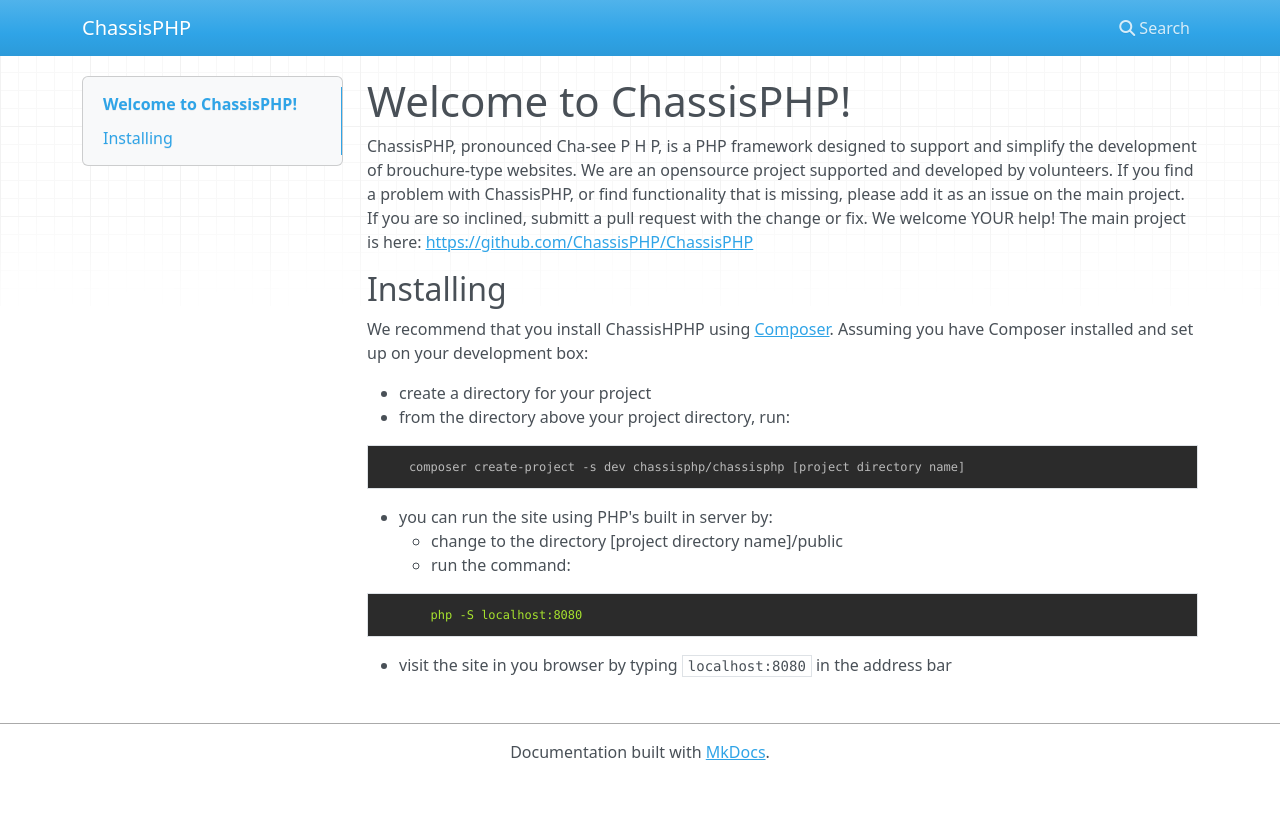
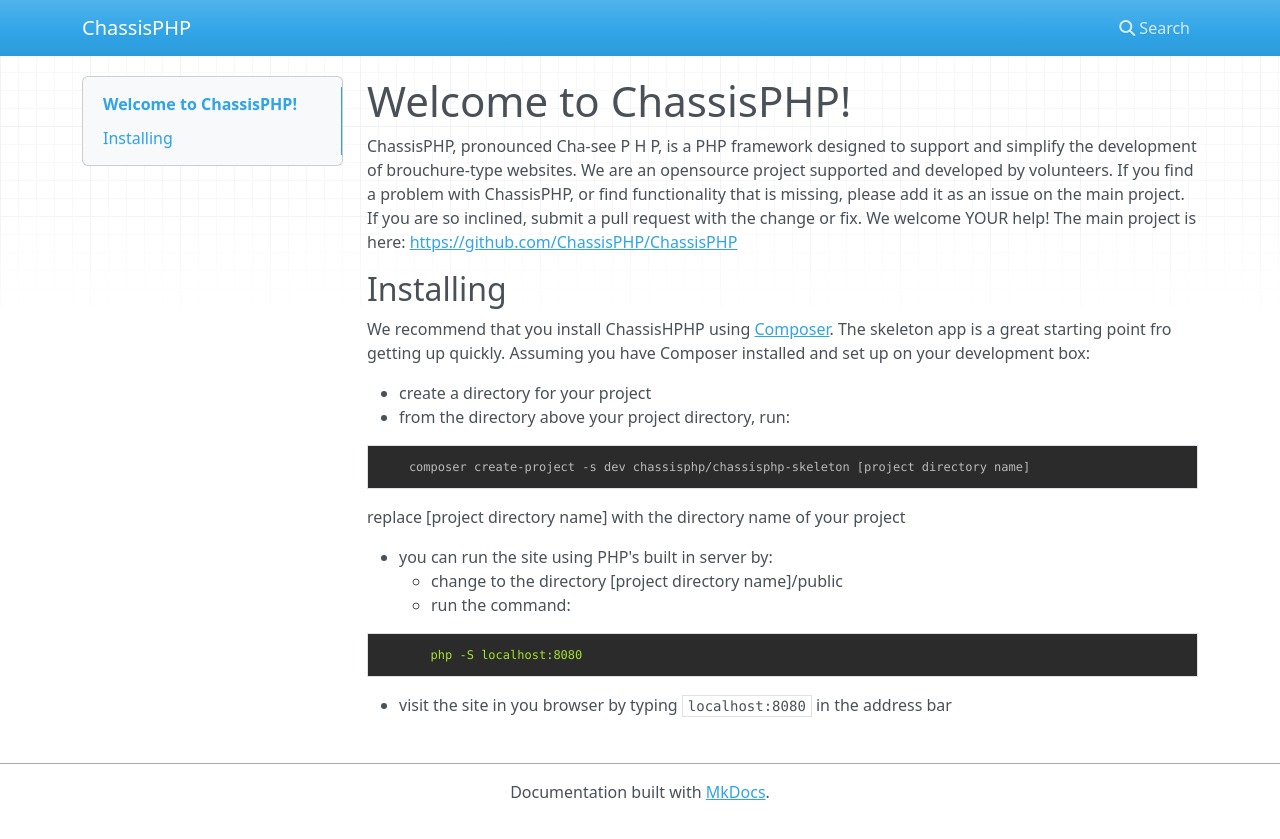
Before and after one commit to ChassisPHP/ChassisPHP-Website, an MkDocs documentation site: the page built from docs/index.md, in a window 1280 px wide. Shown: the top 839 px of the page. Built offline with MkDocs 1.6.1, drawn with Linux system fonts in a browser that asks for light colours; nearby versions of some CDN libraries.

Commit message:
change wording for skeleton use

````diff
--- a/docs/index.md
+++ b/docs/index.md
@@ -3,18 +3,20 @@
 ChassisPHP, pronounced Cha-see P H P, is a PHP framework designed to support and simplify the development
 of brouchure-type websites. We are an opensource project supported and developed by volunteers. If you find a
 problem with ChassisPHP, or find functionality that is missing, please add it as an issue on the main project.
-If you are so inclined, submitt a pull request with the change or fix. We welcome YOUR help! The main project
+If you are so inclined, submit a pull request with the change or fix. We welcome YOUR help! The main project
 is here: [https://github.com/ChassisPHP/ChassisPHP](https://github.com/ChassisPHP/ChassisPHP)
 
 ## Installing
 
-We recommend that you install ChassisHPHP using [Composer](https://getcomposer.org/). Assuming you have Composer installed and set up on your development box:
+We recommend that you install ChassisHPHP using [Composer](https://getcomposer.org/). The skeleton app is a great starting point fro getting up quickly. Assuming you have Composer installed and set up on your development box:
 
  * create a directory for your project
  * from the directory above your project directory, run:
 ```
-    composer create-project -s dev chassisphp/chassisphp [project directory name]
+    composer create-project -s dev chassisphp/chassisphp-skeleton [project directory name]
 ```
+replace [project directory name] with the directory name of your project
+
  * you can run the site using PHP's built in server by:
      * change to the directory [project directory name]/public
      * run the command:
````
